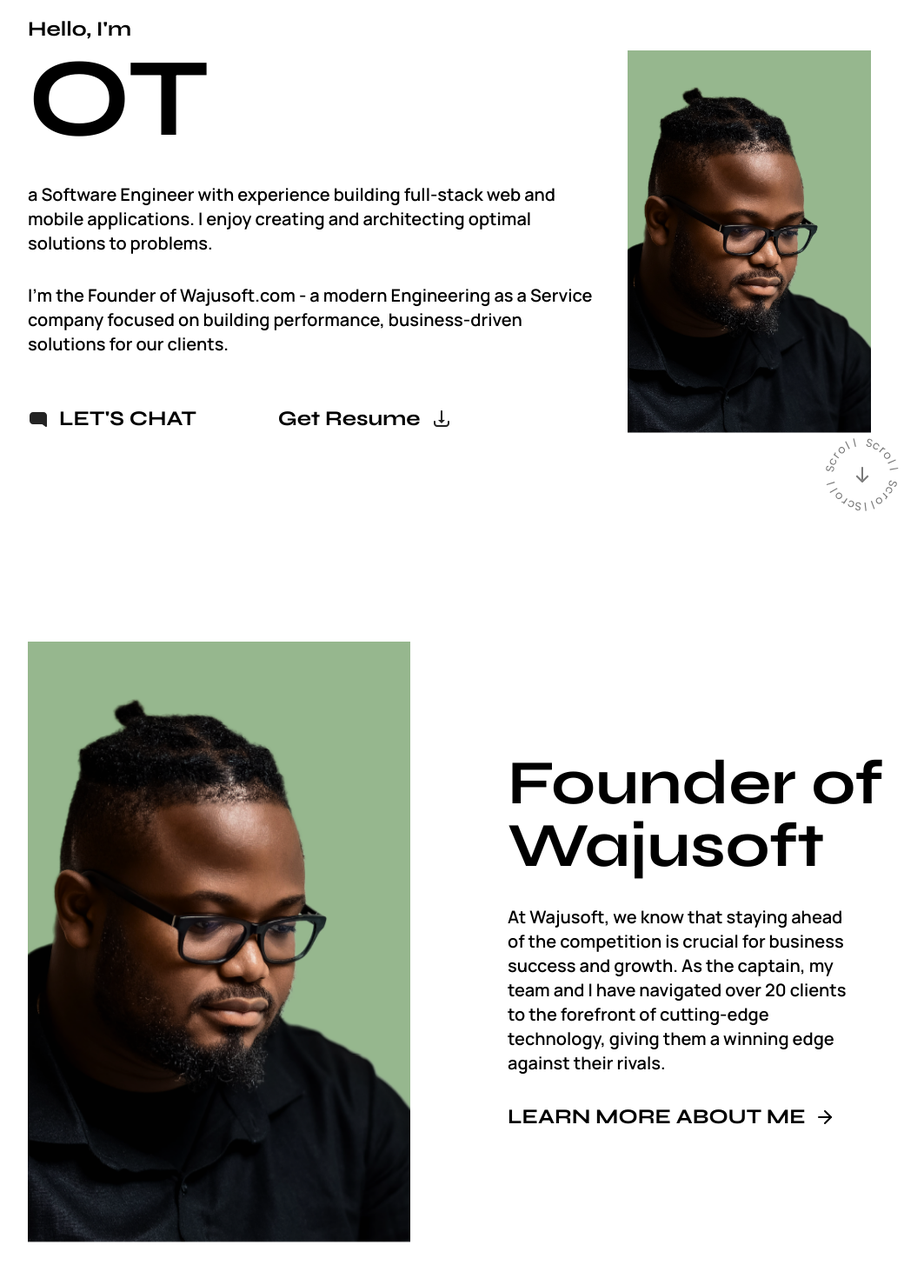
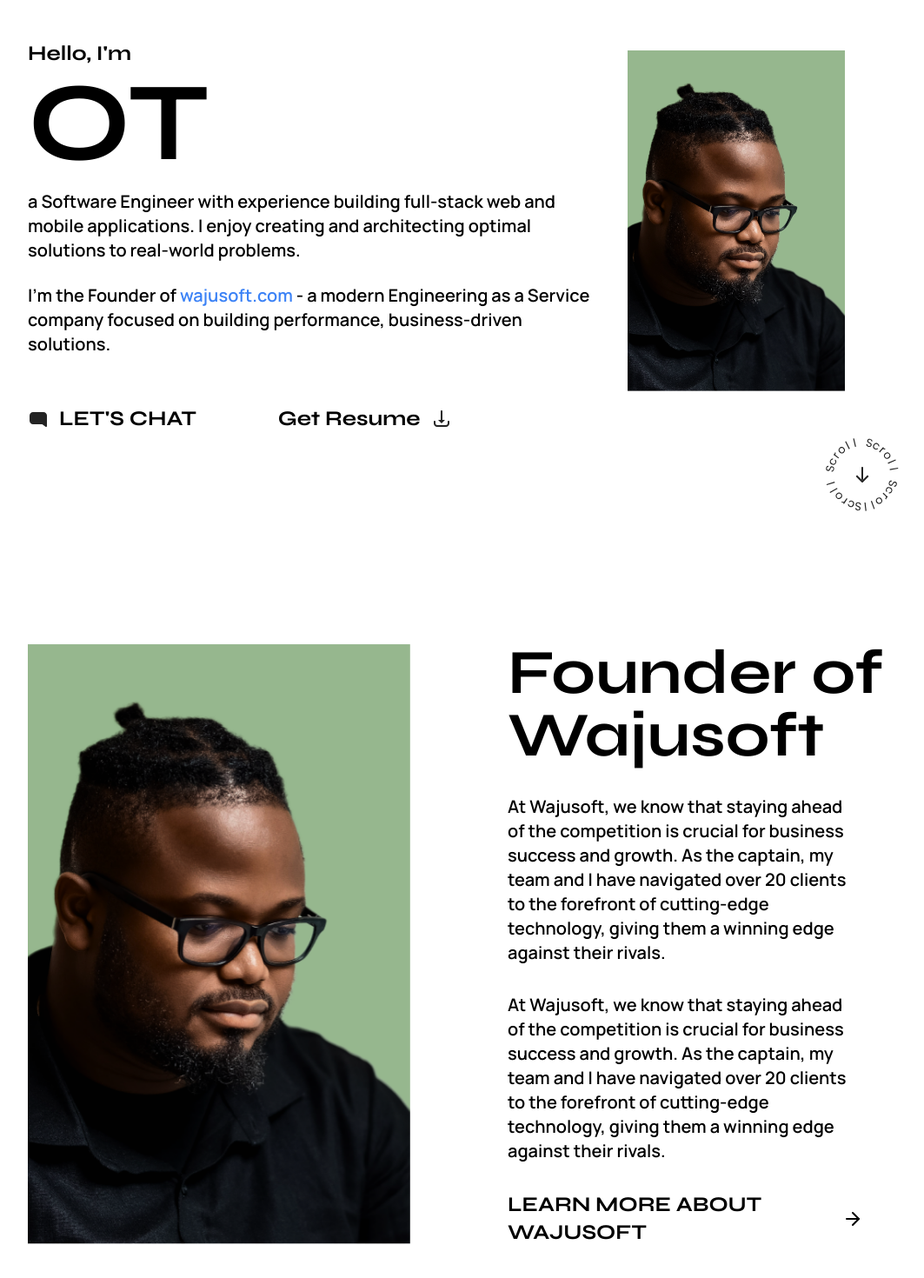
Before and after one commit to otoloye/otoloye.github.io, a Next.js app: page / in a window 1280 px wide. Shown: the part 150-1620 px from the top of the page at 87% size, without its empty margins (112-1175 px from the left). Built offline with nearby package versions, Linux system fonts and the light colour scheme.

Commit message:
improve website II

```diff
--- a/src/pages/index.tsx
+++ b/src/pages/index.tsx
@@ -39,7 +39,7 @@
       <>
         <div className="flex items-end lg:px-36 md:px-14 px-6">
           <div className="">
-            <p className="font-[Syne] font-bold text-2xl">{`Hello, I'm `}</p>
+            <p className="font-[Syne] font-bold text-2xl">{`Hello, I'm`}</p>
             <p className="font-[Syne] font-bold md:text-9xl text-7xl">
               OT
             </p>
@@ -48,14 +48,14 @@
               Oyeniran
             </p> */}
 
-            <p className="font-[Manrope] font-semibold text-xl md:max-w-[650px] mt-8">
+            <p className="font-[Manrope] font-semibold text-xl md:max-w-[650px] mt-3">
               {`a Software Engineer with experience building full-stack web and mobile applications.
-              I enjoy creating and architecting optimal solutions to problems.`}
+              I enjoy creating and architecting optimal solutions to real-world problems.`}
             </p>
 
-            <p className="font-[Manrope] font-semibold text-xl md:max-w-[650px] mt-8">
-              {`I'm the Founder of Wajusoft.com - a modern Engineering as a Service company focused on building performance,
-              business-driven solutions for our clients.`}
+            <p className="font-[Manrope] font-semibold text-xl md:max-w-[650px] mt-6">
+              {`I'm the Founder of `}<a href="https://www.wajusoft.com" className="text-blue-500 hover:text-blue-700" target="_blank" rel="noopener noreferrer">wajusoft.com</a> - a modern Engineering as a Service company focused on building performance,
+              business-driven solutions.
             </p>
             <div className="flex md:flex-row flex-col justify-between md:gap-0 gap-6 mt-14 w-3/4">
               <a href="mailto:ot@wajusoft.com">
@@ -75,12 +75,12 @@
               </a>
             </div>
           </div>
-          <div className="h-[480px] w-[280px] pt-10 lg:block hidden">
+          <div className="h-[480px] w-[250px] pt-10 lg:block hidden">
             <Image src={Otoloye} alt="OT" className="ml-10" height={600} width={600} />
           </div>
         </div>
 
-        <div className="fixed lg:flex justify-end w-[100%] pr-32 pt-30 animate-pulse">
+        <div className="fixed hidden lg:flex justify-end w-[100%] pr-32 pt-30 animate-pulse">
           <Icons name="scroll" />
         </div>
         <div className="md:mt-60 mt-14 flex md:flex-row flex-col md:items-center justify-between gap-28 lg:px-36 md:px-14 px-6">
@@ -103,12 +103,17 @@
             <p className="font-[Manrope] font-semibold text-xl max-w-[400px] my-8">
               {`At Wajusoft, we know that staying ahead of the competition is crucial for business success and growth. As the captain, my team and I have navigated over 20 clients to the forefront of cutting-edge technology, giving them a winning edge against their rivals.`}
             </p>
-            <p className="font-[Syne] font-bold md:text-2xl flex items-center gap-2.5 w-[409px] cursor-pointer hover:text-white relative text-hover">
-              LEARN MORE ABOUT ME
-              <span>
-                <ArrowRight />
-              </span>
+            <p className="font-[Manrope] font-semibold text-xl max-w-[400px] my-8">
+              {`At Wajusoft, we know that staying ahead of the competition is crucial for business success and growth. As the captain, my team and I have navigated over 20 clients to the forefront of cutting-edge technology, giving them a winning edge against their rivals.`}
             </p>
+            <a href="https://wajusoft.com" target="_blank" rel="noopener noreferrer">
+              <p className="font-[Syne] font-bold md:text-2xl flex items-center gap-2.5 w-[409px] cursor-pointer hover:text-white relative text-hover">
+                LEARN MORE ABOUT WAJUSOFT
+                <span>
+                  <ArrowRight />
+                </span>
+              </p>
+            </a>
           </div>
         </div>
 
```
